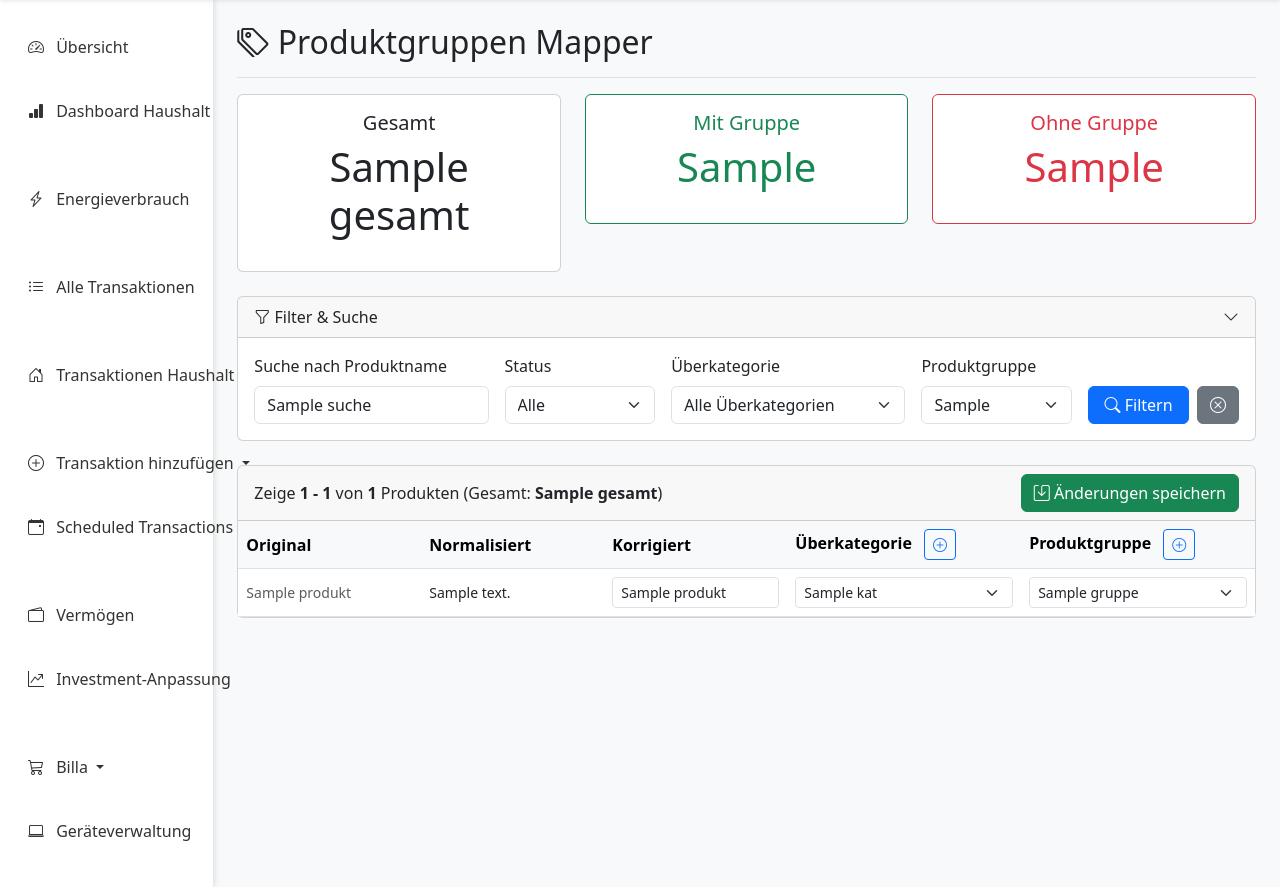
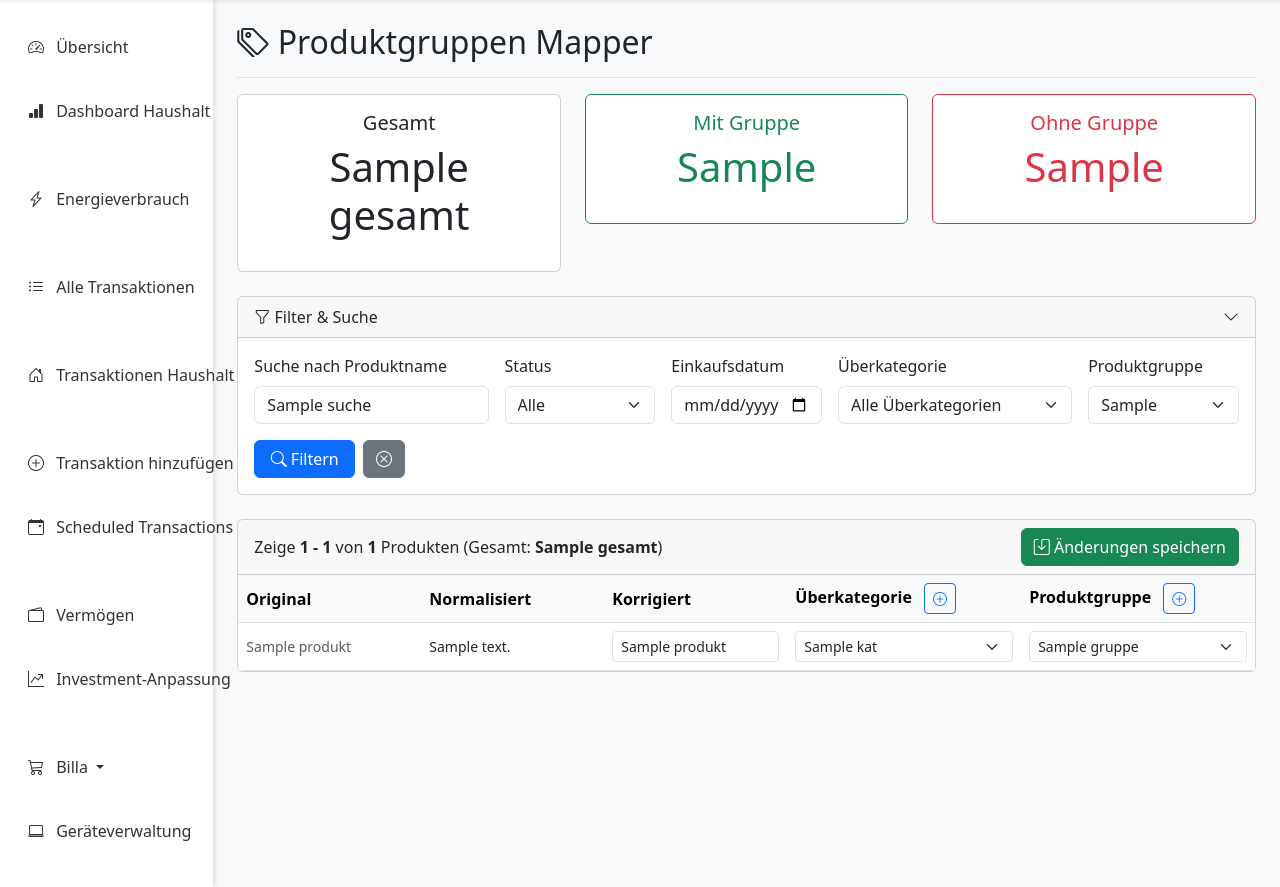
Before and after one commit to sigi-campus02/finance_dashboard, a Django app: template billa/templates/billa/billa_produktgruppen_mapper.html in a window 1280 px wide. Shown: the part 57-944 px from the top of the page. Run offline with Django 5.2, Linux system fonts and the light colour scheme; the template is opened without the code that fills it: most values are stand-ins (such as "Sample title", 1, 10 or a date in 2020).

Commit message:
Add date filter to product group mapper

```diff
--- a/billa/templates/billa/billa_produktgruppen_mapper.html
+++ b/billa/templates/billa/billa_produktgruppen_mapper.html
@@ -82,6 +82,13 @@
                         <option value="mit" {% if filter == 'mit' %}selected{% endif %}>Mit Gruppe</option>
                         <option value="ohne" {% if filter == 'ohne' %}selected{% endif %}>Ohne Gruppe</option>
                     </select>
+                </div>
+                <div class="col-md-2">
+                    <label class="form-label">Einkaufsdatum</label>
+                    <input type="date"
+                           name="einkaufsdatum"
+                           class="form-control"
+                           value="{{ einkaufsdatum }}">
                 </div>
                 <div class="col-md-3">
                     <label class="form-label">Überkategorie</label>
@@ -221,12 +228,12 @@
         <!-- Erste Seite -->
         {% if page_obj.has_previous %}
         <li class="page-item">
-            <a class="page-link" href="?page=1{% if suche %}&suche={{ suche }}{% endif %}{% if filter %}&filter={{ filter }}{% endif %}">
+            <a class="page-link" href="?page=1{% if suche %}&suche={{ suche }}{% endif %}{% if filter %}&filter={{ filter }}{% endif %}{% if ueberkategorie_filter %}&ueberkategorie_filter={{ ueberkategorie_filter }}{% endif %}{% if produktgruppe_filter %}&produktgruppe_filter={{ produktgruppe_filter }}{% endif %}{% if einkaufsdatum %}&einkaufsdatum={{ einkaufsdatum }}{% endif %}">
                 <i class="bi bi-chevron-double-left"></i>
             </a>
         </li>
         <li class="page-item">
-            <a class="page-link" href="?page={{ page_obj.previous_page_number }}{% if suche %}&suche={{ suche }}{% endif %}{% if filter %}&filter={{ filter }}{% endif %}">
+            <a class="page-link" href="?page={{ page_obj.previous_page_number }}{% if suche %}&suche={{ suche }}{% endif %}{% if filter %}&filter={{ filter }}{% endif %}{% if ueberkategorie_filter %}&ueberkategorie_filter={{ ueberkategorie_filter }}{% endif %}{% if produktgruppe_filter %}&produktgruppe_filter={{ produktgruppe_filter }}{% endif %}{% if einkaufsdatum %}&einkaufsdatum={{ einkaufsdatum }}{% endif %}">
                 <i class="bi bi-chevron-left"></i>
             </a>
         </li>
@@ -247,7 +254,7 @@
             </li>
             {% elif num > page_obj.number|add:'-3' and num < page_obj.number|add:'3' %}
             <li class="page-item">
-                <a class="page-link" href="?page={{ num }}{% if suche %}&suche={{ suche }}{% endif %}{% if filter %}&filter={{ filter }}{% endif %}{% if ueberkategorie_filter %}&ueberkategorie_filter={{ ueberkategorie_filter }}{% endif %}{% if produktgruppe_filter %}&produktgruppe_filter={{ produktgruppe_filter }}{% endif %}">
+                <a class="page-link" href="?page={{ num }}{% if suche %}&suche={{ suche }}{% endif %}{% if filter %}&filter={{ filter }}{% endif %}{% if ueberkategorie_filter %}&ueberkategorie_filter={{ ueberkategorie_filter }}{% endif %}{% if produktgruppe_filter %}&produktgruppe_filter={{ produktgruppe_filter }}{% endif %}{% if einkaufsdatum %}&einkaufsdatum={{ einkaufsdatum }}{% endif %}">
                     {{ num }}
                 </a>
             </li>
@@ -257,12 +264,12 @@
         <!-- Letzte Seite -->
         {% if page_obj.has_next %}
         <li class="page-item">
-            <a class="page-link" href="?page={{ page_obj.next_page_number }}{% if suche %}&suche={{ suche }}{% endif %}{% if filter %}&filter={{ filter }}{% endif %}">
+            <a class="page-link" href="?page={{ page_obj.next_page_number }}{% if suche %}&suche={{ suche }}{% endif %}{% if filter %}&filter={{ filter }}{% endif %}{% if ueberkategorie_filter %}&ueberkategorie_filter={{ ueberkategorie_filter }}{% endif %}{% if produktgruppe_filter %}&produktgruppe_filter={{ produktgruppe_filter }}{% endif %}{% if einkaufsdatum %}&einkaufsdatum={{ einkaufsdatum }}{% endif %}">
                 <i class="bi bi-chevron-right"></i>
             </a>
         </li>
         <li class="page-item">
-            <a class="page-link" href="?page={{ page_obj.paginator.num_pages }}{% if suche %}&suche={{ suche }}{% endif %}{% if filter %}&filter={{ filter }}{% endif %}">
+            <a class="page-link" href="?page={{ page_obj.paginator.num_pages }}{% if suche %}&suche={{ suche }}{% endif %}{% if filter %}&filter={{ filter }}{% endif %}{% if ueberkategorie_filter %}&ueberkategorie_filter={{ ueberkategorie_filter }}{% endif %}{% if produktgruppe_filter %}&produktgruppe_filter={{ produktgruppe_filter }}{% endif %}{% if einkaufsdatum %}&einkaufsdatum={{ einkaufsdatum }}{% endif %}">
                 <i class="bi bi-chevron-double-right"></i>
             </a>
         </li>
```
Also changed, not shown: billa/views/produkte.py (+10 -0 lines).
